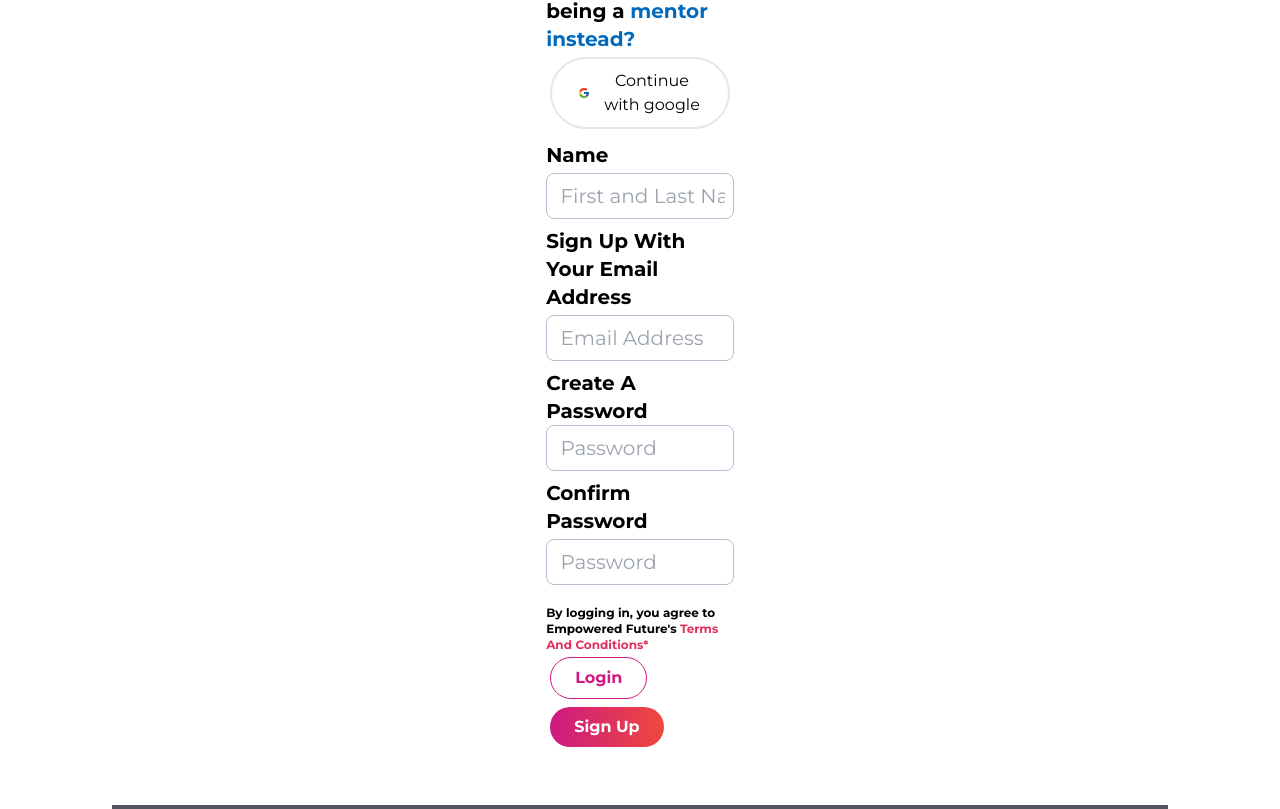
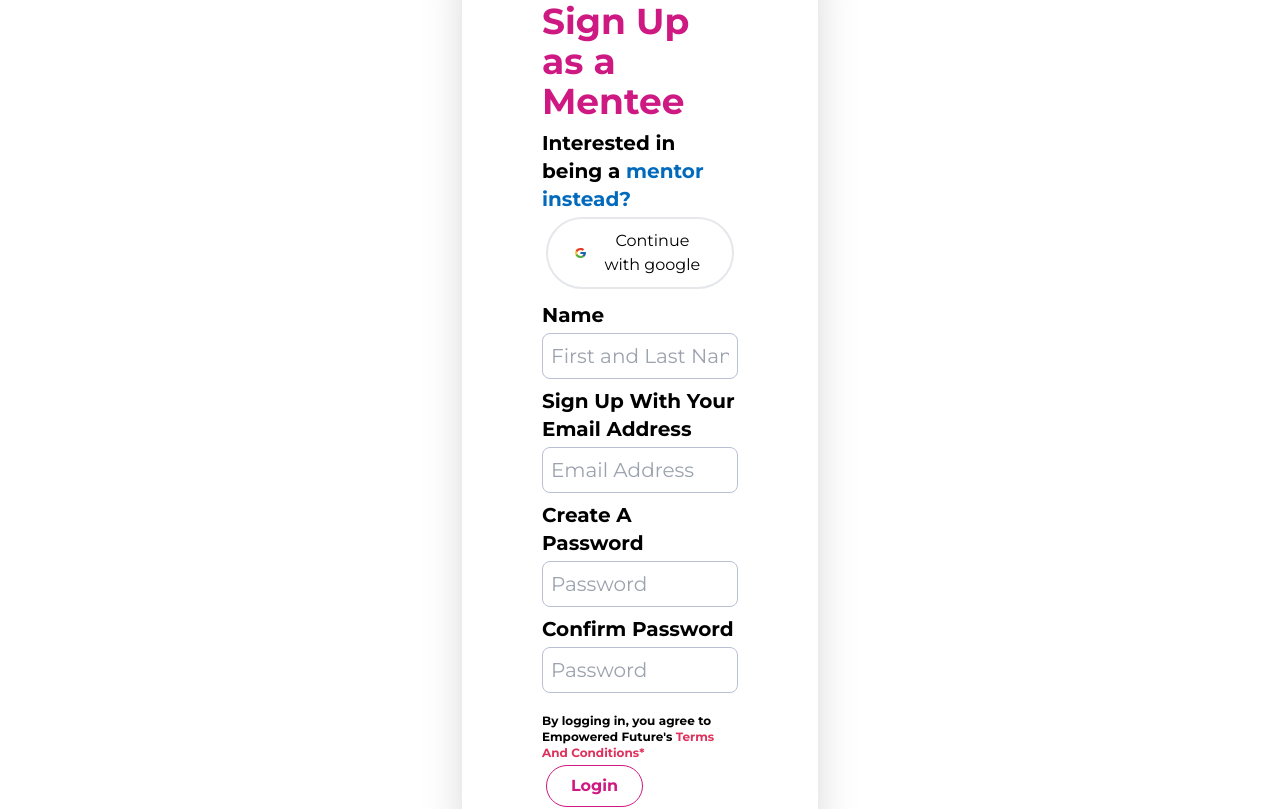
Before and after one commit to JasonXB/EF_Clone, a Next.js app: page /auth/signup in a window 1280 px wide. Shown: the part 372-1181 px from the top of the page. Built offline with nearby package versions, Linux system fonts and the light colour scheme; what tw-elements would draw is missing.

Commit message:
Create TitledInput components

```diff
--- a/pages/DevTest/SignUpFormMentee.tsx
+++ b/pages/DevTest/SignUpFormMentee.tsx
@@ -2,6 +2,7 @@ import React from "react";
 import { useRouter } from "next/router";
 import { useState } from "react";
 import Button from '../../src/components/buttons/reusable-buttons';
+import TitledInput from "./TitledInput";
 
 const SignUpFormMentee = () => {
     const router = useRouter();
@@ -18,6 +19,7 @@ const SignUpFormMentee = () => {
 
     const handleSubmit = (e: any) => {
         e.preventDefault();
+
 
         if ( name === "" ) {
             setNameError("*Please enter your name");
@@ -54,32 +56,16 @@ const SignUpFormMentee = () => {
             setPasswordValidation("*Password must contain 8 characters, one uppercase letter, one lowercase letter, 1 number and one special character(@$!%*?&)");
         }
 
-        // Create a new user
-        fetch("http://localhost:3000/api/signUpMentee", {
-            method: "POST",
-            headers: {
-                "Content-Type": "application/json",
-            },
-            body: JSON.stringify({
-                name: name,
-                email: email,
-                password: password,
-            }),
-        })
-        .then((res) => res.json())
-        .then((data) => {
-            console.log(data);
-            router.push("/login");
-        });
+
     }
 
     const redirect = () => {
         router.push("/auth/login");
     }
     return (
-        <div className="pb-10 my-20 outer">
-            <div className="flex flex-wrap items-center justify-center h-full inner-full">
-                <div className="relative w-5/12 border-l-1">
+        <div className="py-20 bg-fixed backdrop:outer">
+            <div className="flex flex-wrap items-center justify-center h-full py-20 inner-full" >
+                <div className="relative w-7/12 px-20 pt-20 pb-20 shadow-2xl rounded-3xl border-l-1">
                     <h1 className="text-4xl font-bold text-secondary-1">Sign Up as a Mentee</h1>
                     {/* Not sure the route for mentor sign up page, should be changed later */}
                     <h2 className="mt-2 text-xl">Interested in being a <a href="/signUpMentor" className="font-bold text-primary-1">mentor instead?</a></h2>
@@ -93,31 +79,63 @@ const SignUpFormMentee = () => {
                     Continue with google
                     </Button>
                     <form className="relative">
-                        <div className="flex flex-col">
+                        {/* <div className="flex flex-col">
                             <label className="mt-2 text-xl font-bold">Name</label>
                             <input type="text" placeholder=" First and Last Name" className="p-2 mt-1 text-xl border border-solid rounded-lg border-smoke-3" value={name} onChange={(e) => setName(e.target.value)} required/>
                             <span className="text-tertiary-1">{nameError}</span>
-                        </div>
-                        <div className="flex flex-col">
+
                             <label className="mt-2 text-xl font-bold">Sign Up With Your Email Address</label>
                             <input type="email" placeholder=" Email Address" className="p-2 mt-1 text-xl border border-solid rounded-lg border-smoke-3" value={email} onChange={(e) => setEmail(e.target.value)} required/>
                             <span className="text-tertiary-1">{emailError}</span>
-                        </div>
-                        <div className="flex flex-col">
+
                             <label className="mt-2 text-xl font-bold">Create A Password</label>
                             <input type="password" placeholder=" Password" className="p-2 text-xl border border-solid rounded-lg mt-f1 border-smoke-3" value={password} onChange={(e) => setPassword(e.target.value)} required/>
                             <span className="text-tertiary-1">{password === "" ? (passwordError) :("") }{passwordValidation}</span>
-                        </div>
-                        <div className="flex flex-col">
+
                             <label className="mt-2 text-xl font-bold">Confirm Password</label>
                             <input type="password" placeholder=" Password" className="p-2 mt-1 text-xl border border-solid rounded-lg border-smoke-3" value={confirmPassword} onChange={(e) => setConfirmPassword(e.target.value)} required/>
                             <span className="text-tertiary-1">{confirmPassword === "" ? (passwordError) :(confirmPasswordError) }</span>
-                        </div>
+                        </div> */}
+                        <TitledInput
+                            title="Name"
+                            placeholder="First and Last Name"
+                            type="text"
+                            value={name}
+                            onChange={(e: any) => setName(e.target.value)}
+                            error={nameError}
+                            required
+                        />
+                        <TitledInput
+                            title="Sign Up With Your Email Address"
+                            placeholder="Email Address"
+                            type="email"
+                            value={email}
+                            onChange={(e: any) => setEmail(e.target.value)}
+                            error={emailError}
+                            required
+                        />
+                        <TitledInput
+                            title="Create A Password"
+                            placeholder="Password"
+                            type="password"
+                            value={password}
+                            onChange={(e: any) => setPassword(e.target.value)}
+                            error={password === "" ? (passwordError) : password !== "" && passwordValidation}
+                            required
+                        />
+                        <TitledInput
+                            title="Confirm Password"
+                            placeholder="Password"
+                            type="password"
+                            value={confirmPassword}
+                            onChange={(e: any) => setConfirmPassword(e.target.value)}
+                            error={confirmPassword === "" ? (passwordError) : (confirmPasswordError)}
+                            required
+                        />
+
                         {/* Need the route for Terms And Conditions*/}
                         <h3 className="mt-5 text-xs font-bold">By logging in, you agree to Empowered Future's <a href="" className="text-secondary-2">Terms And Conditions*</a></h3>
                         <div className="absolute right-0 -bottom-15">
-                            {/* <button className="px-10 py-3 mt-10 text-sm border border-solid rounded-full shadow-md text-secondary-2 bg-light border-secondary-1" onClick={redirect}>Login</button>
-                            <button type="submit" className="px-10 py-3 ml-3 mr-0 text-sm text-white rounded-full shadow-md font-montserrat bg-gradient-to-r from-secondary-1 to-tertiary-2" onClick={handleSubmit}>Sign Up</button> */}
                             <Button
                                 variant="secondary"
                                 clickHandler={redirect}
--- /dev/null
+++ b/pages/DevTest/TitledInput.tsx
@@ -0,0 +1,11 @@
+import React from "react";
+
+export default function TitledInput(props: any) {
+    return (
+        <div className="flex flex-col">
+            <label className="mt-2 text-xl font-bold">{props.title}</label>
+            <input type={props.type} placeholder={props.placeholder} className="p-2 mt-1 text-xl border border-solid rounded-lg border-smoke-3" value={props.value} onChange={props.onChange} required/>
+            <span className="text-tertiary-1">{props.error}</span>
+        </div>
+    );
+    }
```
